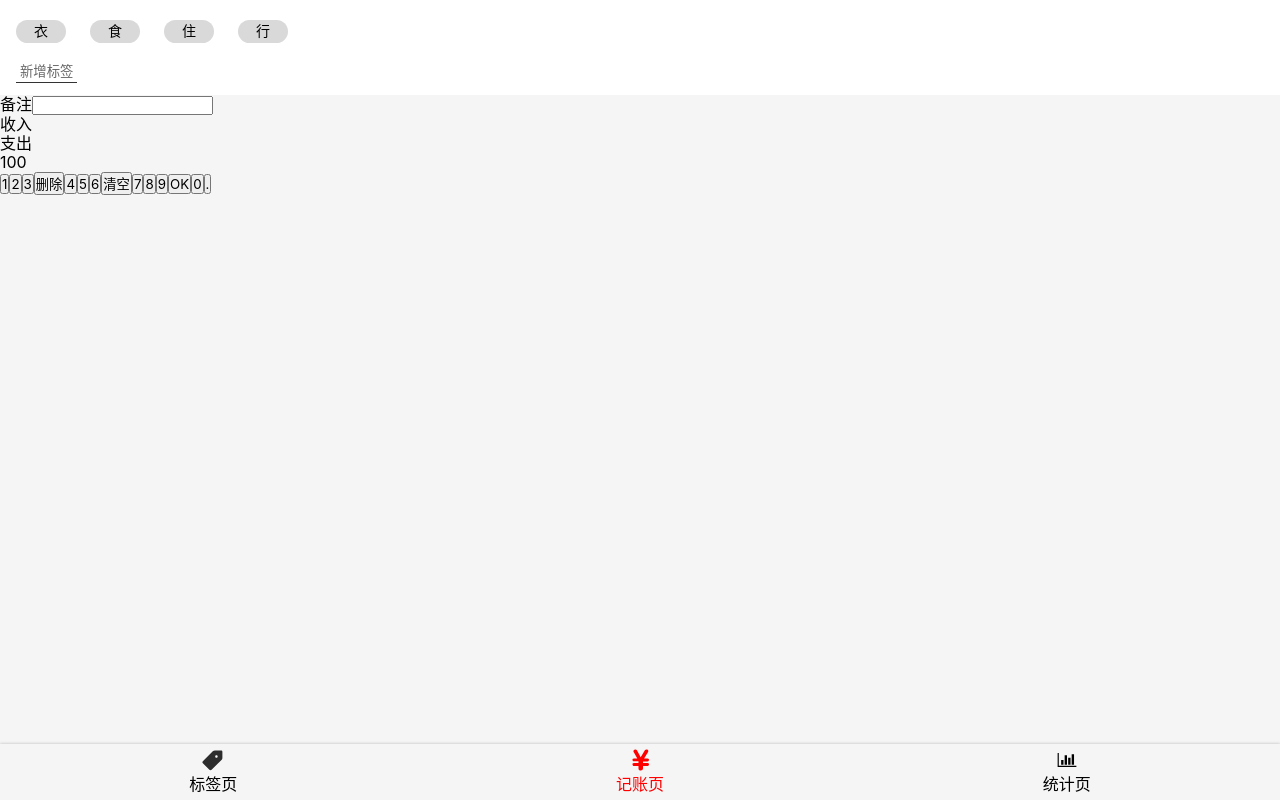
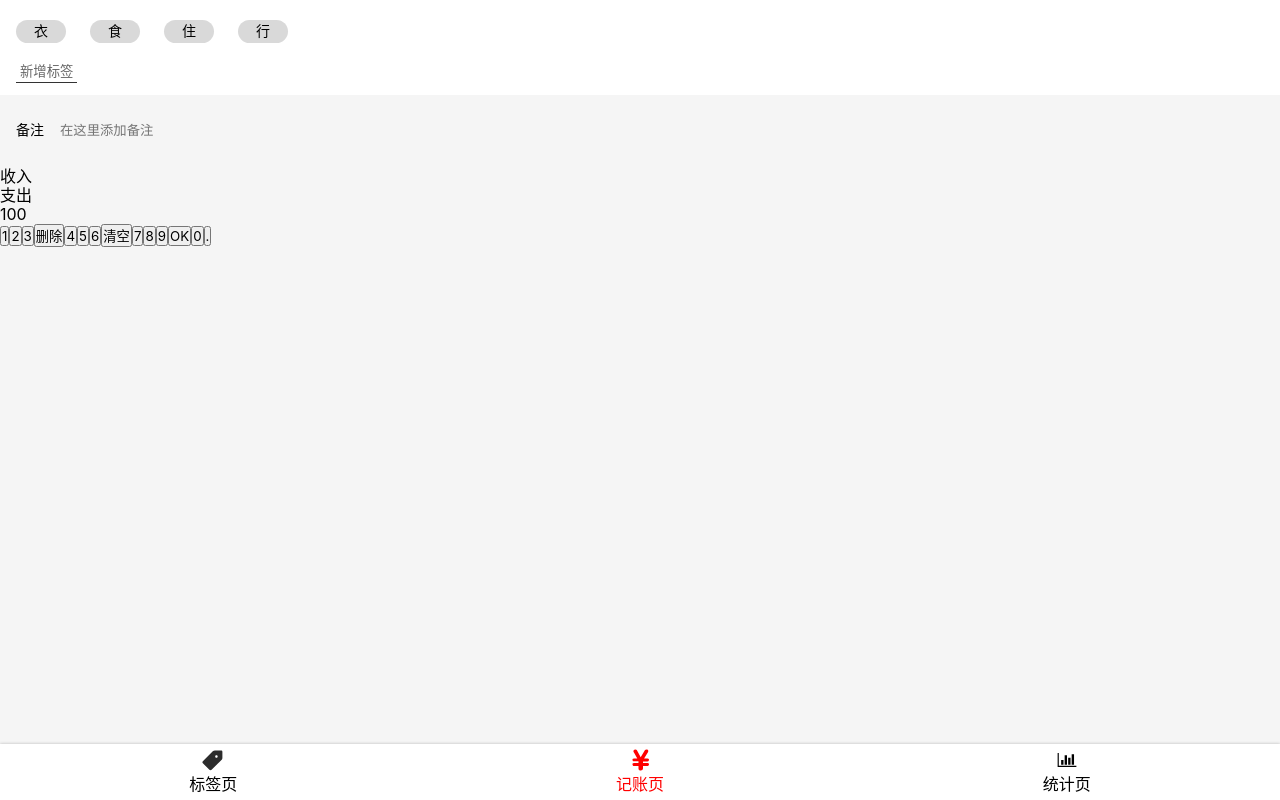
Before and after one commit to slTrust/accounting-react-01, a React app: page /#/money in a window 1280 px wide. Built offline with nearby package versions, Linux system fonts and the light colour scheme.

Commit message:
money.tsx之 备注 UI完成

```diff
--- a/src/components/Nav.tsx
+++ b/src/components/Nav.tsx
@@ -4,10 +4,12 @@
 import Icon from './Icon';
 
 const NavWrapper = styled.nav`
+  background:white;
+  line-height:24px;
+  box-shadow:0 0 3px rgba(0,0,0,0.25);
   > ul{
     display:flex;
-    line-height:24px;
-    box-shadow:0 0 3px rgba(0,0,0,0.25);
+
     > li {
       width:33.333333%;
       text-align:center;
--- a/src/index.scss
+++ b/src/index.scss
@@ -17,6 +17,9 @@
 button{
   font-family: inherit;
 }
+:focus{
+  outline:none;
+}
 
 .icon{
   width: 1em;
--- a/src/views/Money.tsx
+++ b/src/views/Money.tsx
@@ -26,7 +26,24 @@
   }
 `;
 const NotesSection = styled.section`
-
+  background:#f5f5f5;
+  padding:0 16px;
+  font-size:14px;
+  > label{
+    display:flex;
+    align-items:center;
+    >span{
+      margin-right:16px;
+      white-space:nowrap;
+    }
+    >input{
+      display:block;
+      width:100%;
+      height: 72px;
+      background:none;
+      border:none;
+    }
+  }
 `;
 const CategorySection = styled.section`
 
@@ -52,7 +69,7 @@
       <NotesSection>
         <label htmlFor="">
           <span>备注</span>
-          <input type="text" />
+          <input type="text" placeholder="在这里添加备注" />
         </label>
       </NotesSection>
       <CategorySection>
```
